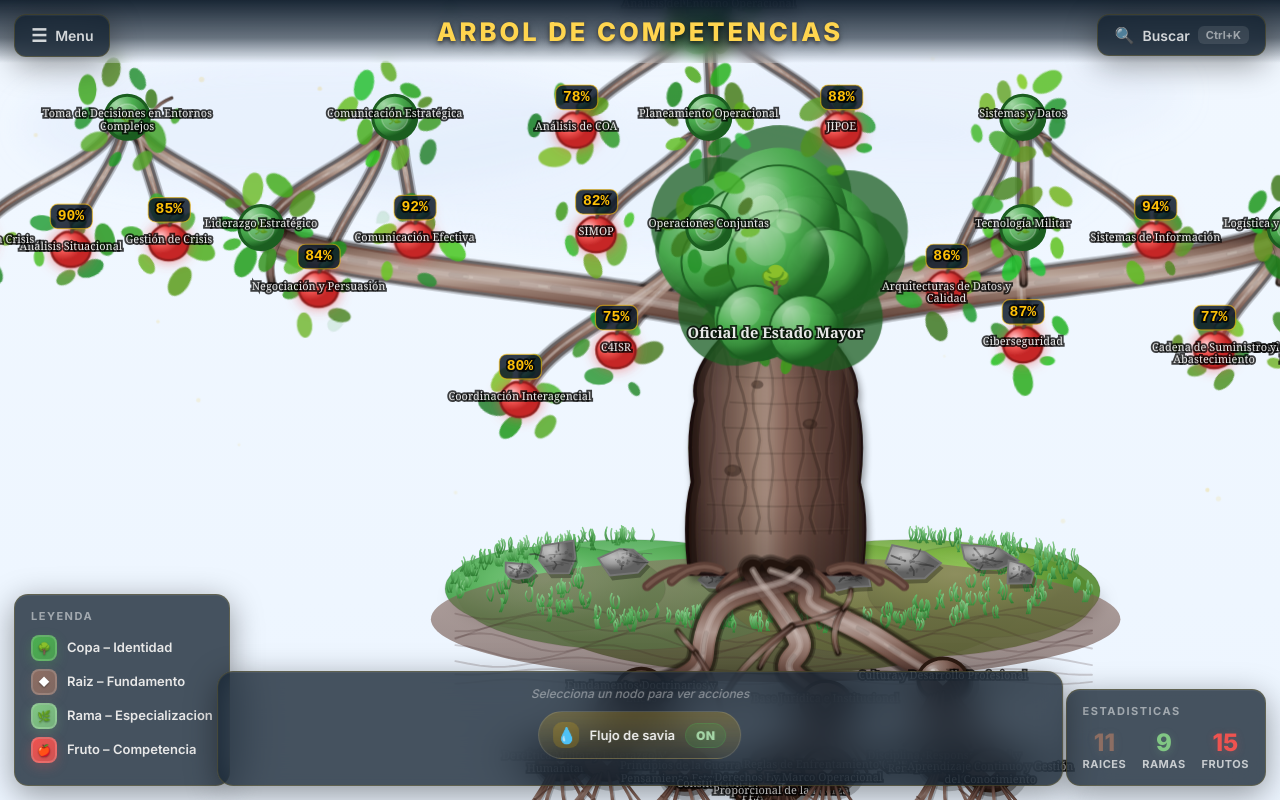
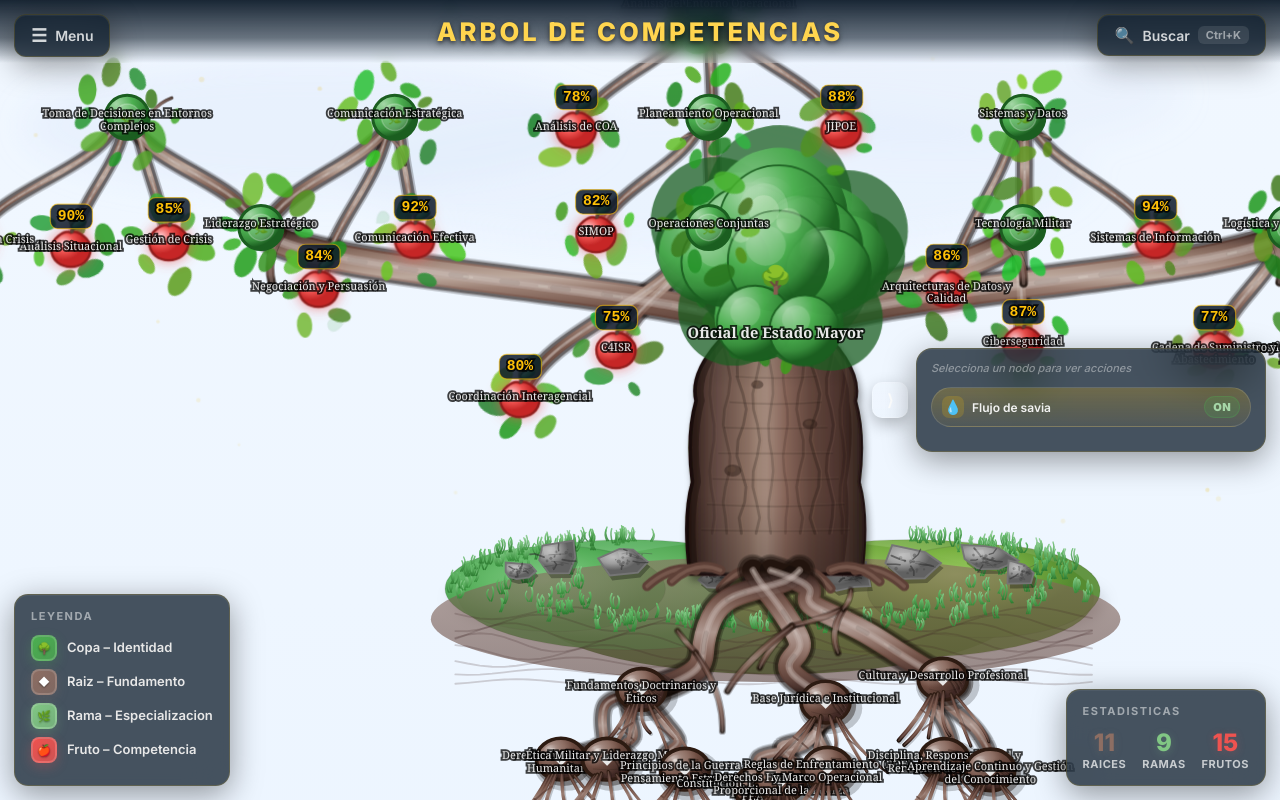
Before and after one commit to jccstgo/ArbolCompetenciasC, a React (Vite) app: page / in a window 1280 px wide. Built offline with nearby package versions, Linux system fonts and the light colour scheme.

Commit message:
se guardan las posiciones y se cambio de lugar el menu de los nodos

```diff
--- a/src/organicCompetencyTree/OrganicCompetencyTree.jsx
+++ b/src/organicCompetencyTree/OrganicCompetencyTree.jsx
@@ -83,17 +83,45 @@ export default function OrganicCompetencyTree() {
   useEffect(() => { treeDataRef.current = treeData; }, [treeData]);
   useEffect(() => { sapFlowEnabledRef.current = sapFlowEnabled; }, [sapFlowEnabled]);
 
+  const buildTreeSnapshot = useCallback(() => {
+    const snapshot = deepClone(treeData);
+
+    if (!svgRef.current) return snapshot;
+
+    const posById = new Map();
+    d3.select(svgRef.current)
+      .selectAll('.nodes .node')
+      .each(function (d) {
+        const id = d?.data?.id;
+        if (id == null) return;
+        if (Number.isFinite(d.fx) && Number.isFinite(d.fy)) {
+          posById.set(id, { x: d.fx, y: d.fy });
+        }
+      });
+
+    const applyPos = (node) => {
+      if (!node) return;
+      const pos = posById.get(node.id);
+      if (pos) node.pos = pos;
+      if (Array.isArray(node.children)) node.children.forEach(applyPos);
+      if (Array.isArray(node._children)) node._children.forEach(applyPos);
+    };
+
+    applyPos(snapshot);
+    return snapshot;
+  }, [treeData]);
+
   // Auto-save to localStorage when treeData changes
   useEffect(() => {
     const timeoutId = setTimeout(() => {
       try {
-        localStorage.setItem(STORAGE_KEY, JSON.stringify(treeData));
+        localStorage.setItem(STORAGE_KEY, JSON.stringify(buildTreeSnapshot()));
       } catch (e) {
         console.warn('Error auto-saving to localStorage:', e);
       }
     }, 1000); // Debounce 1 second
     return () => clearTimeout(timeoutId);
-  }, [treeData]);
+  }, [treeData, buildTreeSnapshot]);
 
   useEffect(() => {
     const svgEl = svgRef.current;
--- a/src/organicCompetencyTree/ui/BottomActionBar.jsx
+++ b/src/organicCompetencyTree/ui/BottomActionBar.jsx
@@ -1,4 +1,4 @@
-import React from 'react';
+import React, { useState } from 'react';
 import { typeLabels } from '../constants.js';
 import { glassPanel, fontFamily } from './glassStyles.js';
 
@@ -12,30 +12,66 @@ const nodeTypeColors = {
 export default function BottomActionBar({ selectedNode, options, onAction, sapFlowEnabled, onToggleSapFlow, widthPx }) {
   const nodeType = selectedNode?.type;
   const nodeColor = nodeTypeColors[nodeType] || '#FFC107';
-  const barWidth = Number.isFinite(widthPx) ? widthPx : undefined;
+  const panelWidth = Number.isFinite(widthPx) ? Math.min(340, Math.max(240, widthPx)) : 300;
+  const [collapsed, setCollapsed] = useState(false);
 
   return (
     <div
       className="bottom-action-bar"
       style={{
         position: 'absolute',
-        left: '50%',
-        bottom: 14,
-        transform: 'translateX(-50%)',
+        right: 14,
+        top: '50%',
+        transform: 'translateY(-50%)',
         zIndex: 11,
-        // Allow the diagram to stay draggable even if it's visible behind this bar.
-        // We re-enable pointer events only on the actual buttons below.
         pointerEvents: 'none',
         display: 'flex',
+        alignItems: 'center',
+        gap: 8,
+      }}
+    >
+      {/* Toggle button (always visible) */}
+      <button
+        type="button"
+        onClick={() => setCollapsed((v) => !v)}
+        style={{
+          pointerEvents: 'auto',
+          width: 36,
+          height: 36,
+          borderRadius: 10,
+          border: '1px solid rgba(255,255,255,0.15)',
+          background: 'linear-gradient(180deg, rgba(255,255,255,0.12), rgba(255,255,255,0.04))',
+          color: 'rgba(255,255,255,0.9)',
+          fontSize: 16,
+          fontWeight: 800,
+          display: 'inline-flex',
+          alignItems: 'center',
+          justifyContent: 'center',
+          cursor: 'pointer',
+          boxShadow: '0 6px 16px rgba(0,0,0,0.25)',
+          touchAction: 'manipulation',
+          WebkitTapHighlightColor: 'transparent',
+        }}
+        title={collapsed ? 'Mostrar menú' : 'Ocultar menú'}
+      >
+        {collapsed ? '⟨' : '⟩'}
+      </button>
+
+      {!collapsed && (
+        <div
+          style={{
+            pointerEvents: 'auto',
+            display: 'flex',
             flexDirection: 'column',
-        alignItems: 'center',
-        gap: 10,
-        width: barWidth || 'min(820px, calc(100vw - 420px))',
-        maxWidth: barWidth || 'calc(100vw - 32px)',
-        padding: '14px 18px 16px',
+            gap: 12,
+            width: panelWidth,
+            maxWidth: 'min(320px, 88vw)',
+            padding: '12px 14px',
             ...glassPanel,
             borderRadius: 16,
             fontFamily,
+            maxHeight: '70vh',
+            overflow: 'auto',
           }}
         >
           {/* Info del nodo seleccionado */}
@@ -43,8 +79,8 @@ export default function BottomActionBar({ selectedNode, options, onAction, sapFl
             style={{
               display: 'flex',
               alignItems: 'center',
-          justifyContent: 'center',
-          gap: 10,
+              justifyContent: 'flex-start',
+              gap: 8,
               width: '100%',
             }}
           >
@@ -52,8 +88,8 @@ export default function BottomActionBar({ selectedNode, options, onAction, sapFl
               <>
                 <div
                   style={{
-                width: 10,
-                height: 10,
+                    width: 9,
+                    height: 9,
                     borderRadius: '50%',
                     background: nodeColor,
                     boxShadow: `0 0 10px ${nodeColor}80`,
@@ -63,9 +99,9 @@ export default function BottomActionBar({ selectedNode, options, onAction, sapFl
                 <span
                   style={{
                     color: 'rgba(255,255,255,0.5)',
-                fontSize: 11,
+                    fontSize: 10,
                     fontFamily,
-                fontWeight: 600,
+                    fontWeight: 700,
                     textTransform: 'uppercase',
                     letterSpacing: '0.5px',
                     flexShrink: 0,
@@ -76,7 +112,7 @@ export default function BottomActionBar({ selectedNode, options, onAction, sapFl
                 <span
                   style={{
                     color: 'rgba(255,255,255,0.95)',
-                fontSize: 13,
+                    fontSize: 12,
                     fontFamily,
                     fontWeight: 600,
                     overflow: 'hidden',
@@ -92,7 +128,7 @@ export default function BottomActionBar({ selectedNode, options, onAction, sapFl
               <span
                 style={{
                   color: 'rgba(255,255,255,0.4)',
-              fontSize: 12,
+                  fontSize: 11,
                   fontFamily,
                   fontWeight: 500,
                   fontStyle: 'italic',
@@ -104,15 +140,15 @@ export default function BottomActionBar({ selectedNode, options, onAction, sapFl
           </div>
 
           {/* Controles globales */}
-      <div style={{ display: 'flex', justifyContent: 'center', gap: 10, width: '100%', pointerEvents: 'auto' }}>
+          <div style={{ display: 'flex', justifyContent: 'center', gap: 8, width: '100%' }}>
             <button
               type="button"
               onClick={() => onToggleSapFlow?.()}
               style={{
                 display: 'inline-flex',
                 alignItems: 'center',
-            gap: 10,
-            padding: '10px 14px',
+                gap: 8,
+                padding: '8px 10px',
                 borderRadius: 999,
                 border: '1px solid rgba(255,255,255,0.12)',
                 background: sapFlowEnabled
@@ -121,40 +157,42 @@ export default function BottomActionBar({ selectedNode, options, onAction, sapFl
                 color: 'rgba(255,255,255,0.92)',
                 fontFamily,
                 fontWeight: 600,
-            fontSize: 13,
+                fontSize: 12,
                 cursor: 'pointer',
                 transition: 'all 0.15s ease',
                 touchAction: 'manipulation',
                 WebkitTapHighlightColor: 'transparent',
+                width: '100%',
+                justifyContent: 'space-between',
               }}
               title="Activa/desactiva el flujo de savia en las dependencias seleccionadas"
             >
               <span
                 style={{
-              width: 26,
-              height: 26,
+                  width: 22,
+                  height: 22,
                   display: 'inline-flex',
                   alignItems: 'center',
                   justifyContent: 'center',
-              borderRadius: 9,
+                  borderRadius: 7,
                   background: sapFlowEnabled ? 'rgba(255,193,7,0.18)' : 'rgba(255,255,255,0.08)',
                   color: sapFlowEnabled ? '#FFD54F' : 'rgba(255,255,255,0.55)',
-              fontSize: 16,
+                  fontSize: 14,
                   lineHeight: 1,
                 }}
               >
                 💧
               </span>
-          <span>Flujo de savia</span>
+              <span style={{ flex: 1, textAlign: 'left' }}>Flujo de savia</span>
               <span
                 style={{
-              padding: '4px 10px',
+                  padding: '3px 8px',
                   borderRadius: 999,
                   background: sapFlowEnabled ? 'rgba(76,175,80,0.18)' : 'rgba(176,190,197,0.14)',
                   border: sapFlowEnabled ? '1px solid rgba(76,175,80,0.25)' : '1px solid rgba(176,190,197,0.18)',
                   color: sapFlowEnabled ? '#A5D6A7' : 'rgba(255,255,255,0.6)',
                   fontWeight: 900,
-              fontSize: 12,
+                  fontSize: 11,
                   letterSpacing: '0.4px',
                 }}
               >
@@ -163,15 +201,13 @@ export default function BottomActionBar({ selectedNode, options, onAction, sapFl
             </button>
           </div>
 
-      {/* Barra de acciones - botones grandes para tablet */}
+          {/* Acciones */}
           <div
             style={{
               display: 'flex',
-          flexWrap: 'wrap',
-          justifyContent: 'center',
+              flexDirection: 'column',
               gap: 8,
               width: '100%',
-          pointerEvents: 'auto',
             }}
           >
             {(options || []).map((opt) => {
@@ -187,13 +223,11 @@ export default function BottomActionBar({ selectedNode, options, onAction, sapFl
                   style={{
                     display: 'flex',
                     alignItems: 'center',
-                justifyContent: 'center',
+                    justifyContent: 'flex-start',
                     gap: 8,
-                padding: '12px 16px',
-                minHeight: 48,
-                minWidth: 100,
-                flex: '1 1 auto',
-                maxWidth: 180,
+                    padding: '10px 12px',
+                    minHeight: 42,
+                    width: '100%',
                     borderRadius: 12,
                     border: danger
                       ? '1px solid rgba(255,82,82,0.30)'
@@ -204,7 +238,7 @@ export default function BottomActionBar({ selectedNode, options, onAction, sapFl
                     color: danger ? '#FF8A80' : 'rgba(255,255,255,0.9)',
                     fontFamily,
                     fontWeight: 600,
-                fontSize: 13,
+                    fontSize: 12,
                     cursor: selectedNode ? 'pointer' : 'default',
                     transition: 'all 0.15s ease',
                     opacity: selectedNode ? 1 : 0.4,
@@ -216,8 +250,8 @@ export default function BottomActionBar({ selectedNode, options, onAction, sapFl
                       e.currentTarget.style.background = danger
                         ? 'linear-gradient(180deg, rgba(255,82,82,0.28), rgba(255,82,82,0.14))'
                         : 'linear-gradient(180deg, rgba(255,255,255,0.18), rgba(255,255,255,0.08))';
-                  e.currentTarget.style.transform = 'translateY(-2px)';
-                  e.currentTarget.style.boxShadow = '0 6px 20px rgba(0,0,0,0.3)';
+                      e.currentTarget.style.transform = 'translateY(-1px)';
+                      e.currentTarget.style.boxShadow = '0 6px 18px rgba(0,0,0,0.25)';
                     }
                   }}
                   onMouseLeave={(e) => {
@@ -231,15 +265,15 @@ export default function BottomActionBar({ selectedNode, options, onAction, sapFl
                   <span
                     className="action-icon"
                     style={{
-                  width: 24,
-                  height: 24,
+                      width: 22,
+                      height: 22,
                       display: 'inline-flex',
                       alignItems: 'center',
                       justifyContent: 'center',
                       borderRadius: 6,
                       background: danger ? 'rgba(255,82,82,0.15)' : 'rgba(255,193,7,0.12)',
                       color: iconColor,
-                  fontSize: 15,
+                      fontSize: 14,
                       fontWeight: 900,
                       lineHeight: 1,
                       flexShrink: 0,
@@ -253,5 +287,7 @@ export default function BottomActionBar({ selectedNode, options, onAction, sapFl
             })}
           </div>
         </div>
+      )}
+    </div>
   );
 }
```
Also changed, not shown: src/organicCompetencyTree/d3/computeTreeGeometry.js (+24 -3 lines), src/organicCompetencyTree/ui/ToolbarMenu.jsx (+32 -3 lines), 1 other file (tests, documents, lock files or other folders). Lines whose indentation alone changed are shown as unchanged.
